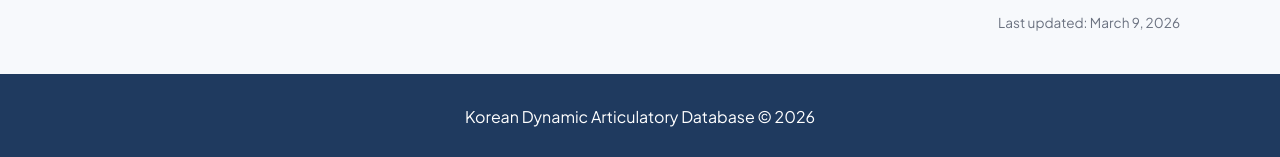
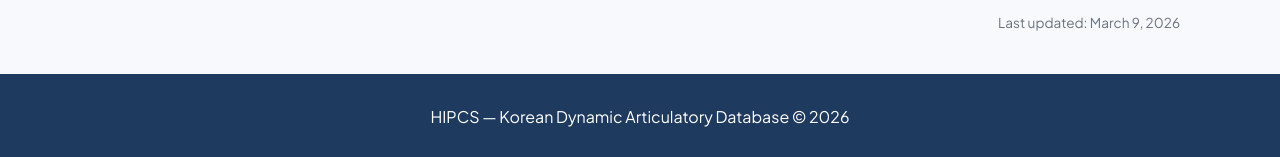
Before and after one commit to jiyoungj/jiyoungj.github.io, a Jekyll site: the page k-dad_demo/database.html, which Jekyll copies as it is, in a window 1280 px wide and 900 px high, scrolled down 1835 px. Shown: the part 740-897 px from the top of the window. Built offline with Jekyll 4.4.1, drawn with Linux system fonts in a browser that asks for light colours.

Commit message:
Update database.html

```diff
--- a/k-dad_demo/database.html
+++ b/k-dad_demo/database.html
@@ -23,9 +23,9 @@
             </ul>
 
             <div class="lang-toggle">
-                    <a href="index.html" class="active">ENG</a>
+                    <a href="database.html" class="active">ENG</a>
                     <span>|</span>
-                    <a href="temp.html">한국어</a> <!-- to be updated -->
+                    <a href="database_kor.html">한국어</a>
             </div>
 
         </div>
@@ -172,7 +172,7 @@
         </div>
 
         <footer class="footer">
-            <p>Korean Dynamic Articulatory Database © 2026</p>
+            <p>HIPCS — Korean Dynamic Articulatory Database © 2026</p>
         </footer>
 
     </body>
```
